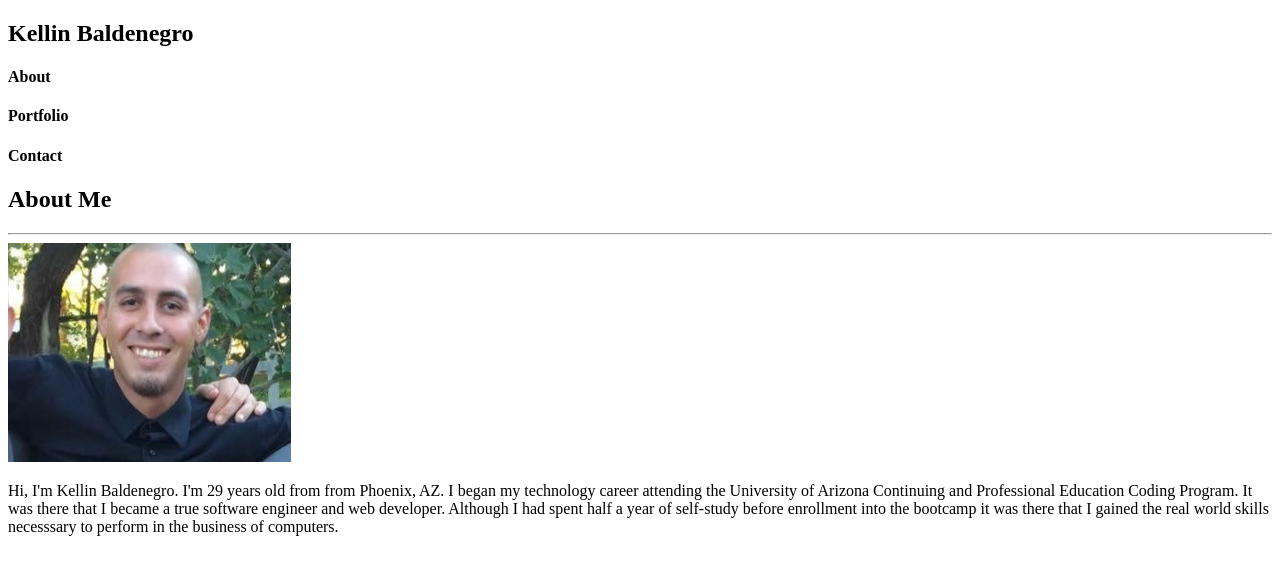
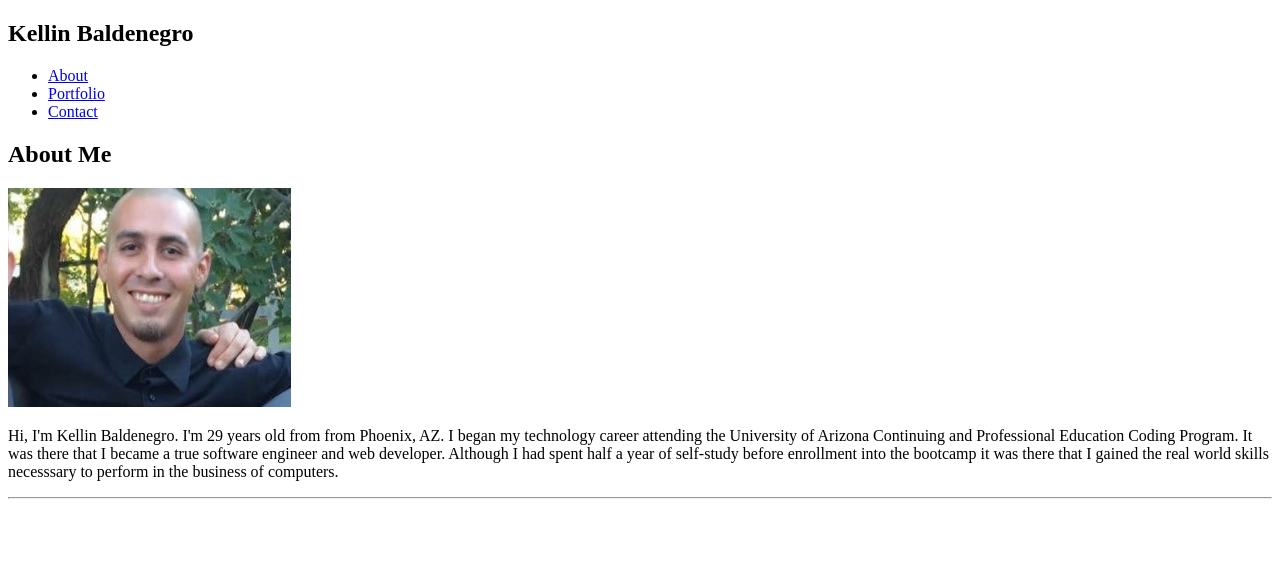
Before and after one commit to K311iN/Basic-Portfolio, a plain HTML site: page index.html in a window 1280 px wide. Drawn offline with Linux system fonts and the light colour scheme.

Commit message:
adding semantics

```diff
--- a/index.html
+++ b/index.html
@@ -9,20 +9,33 @@
 </head>
 <body>
 
-    <h2>Kellin Baldenegro</h2>
+    <header>
+      <h2>Kellin Baldenegro</h2>
+    </header>
 
-    <h4>About</h4>
+    <nav>
+        <ul>
+            <li><a href="C:\Users\Music\Basic-Folder\index.html">About</a></li>
+            <li><a href="C:\Users\Music\Basic-Folder\portfolio.html">Portfolio</a></li>
+            <li><a href="C:\Users\Music\Basic-Folder\contact.html">Contact</a></li>
+        </ul>
+    </nav>
 
-    <h4>Portfolio</h4>
+    <main>
+        <section>
+            <article>
+                <header>
+                    <h2>About Me</h2>
+                </header>
 
-    <h4>Contact</h4>
+                <img src="assets/images/profilePic.jpg" alt="self-portriat of Kellin">
 
-    <h2>About Me</h2>
+                <p>Hi, I'm Kellin Baldenegro. I'm 29 years old from from Phoenix, AZ. I began my technology career attending the University of Arizona Continuing and Professional Education Coding Program. It was there that I became a true software engineer and web developer. Although I had spent half a year of self-study before enrollment into the bootcamp it was there that I gained the real world skills necesssary to perform in the business of computers.</p>
+            </article>
+        </section>
+
+    </main>
 
     <hr>
-
-    <img src="assets/images/profilePic.jpg" alt="self-portriat of Kellin">
-
-    <p>Hi, I'm Kellin Baldenegro. I'm 29 years old from from Phoenix, AZ. I began my technology career attending the University of Arizona Continuing and Professional Education Coding Program. It was there that I became a true software engineer and web developer. Although I had spent half a year of self-study before enrollment into the bootcamp it was there that I gained the real world skills necesssary to perform in the business of computers.</p>
 </body>
 </html>
```
